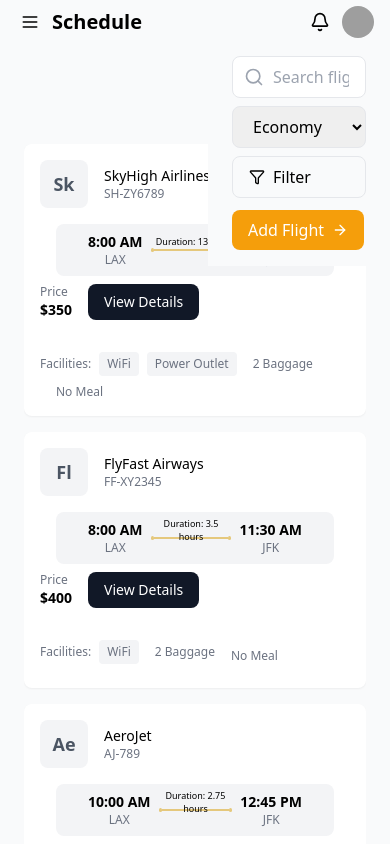
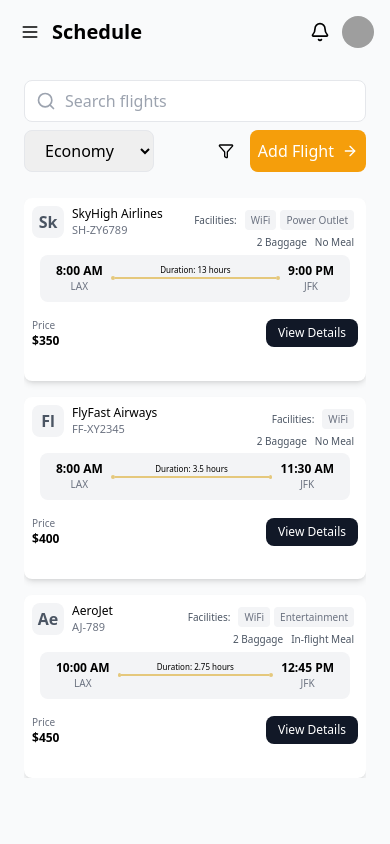
Before and after one commit to NikhilAnpat/ticketBookingAdmin, a React (Vite) app: page /schedule in a window 390 px wide. Built offline with nearby package versions, Linux system fonts and the light colour scheme; grey boxes are pictures that could not be loaded.

Commit message:
shedule and booking fix
shadow add schedule page scrolling Facilities div fix

```diff
--- a/src/App.tsx
+++ b/src/App.tsx
@@ -1,5 +1,5 @@
 
-import React, { useState } from "react";
+import { useState } from "react";
 import { Routes, Route, useLocation } from "react-router-dom";
 import LeftNav from "./components/common/LeftNav";
 import Header from "./components/common/Header";
--- a/src/components/modal/BookingUserDetails.tsx
+++ b/src/components/modal/BookingUserDetails.tsx
@@ -6,7 +6,7 @@ const BookingUserDetails = ({ person, onClose }) => {
 
   return (
     <div
-      className="fixed inset-[-16px] z-40 flex items-center justify-center p-4 bg-black bg-opacity-50"
+      className="fixed inset-[-16px] z-40 flex items-center justify-center p-[1.5rem] bg-black bg-opacity-50"
       onClick={onClose}
     >
       <div
--- a/src/components/modal/bookingUserList.tsx
+++ b/src/components/modal/bookingUserList.tsx
@@ -10,7 +10,7 @@ function BookingUserList({ flight, onClose }) {
   }
 
   return (
-    <div className="fixed inset-[-16px] px-8 flex items-center justify-center p-4 bg-black bg-opacity-50 z-[999]" onClick={onClose}>
+    <div className="fixed inset-[-16px] px-8 flex items-center justify-center p-4 bg-black bg-opacity-60 z-[999]" onClick={onClose}>
       <div className="w-full max-w-md bg-white rounded-lg shadow-lg" onClick={(e) => e.stopPropagation()}
       >
         <div className="flex items-center justify-between px-4 py-3 bg-yellow-500 rounded-t-lg">
--- a/src/screens/Bookings.tsx
+++ b/src/screens/Bookings.tsx
@@ -291,8 +291,8 @@ export default function Bookings() {
 
   return (
     <>
-    <div className="min-h-screen p-3 bg-gray-50">
-      <div className="fixed right-0 z-50 flex flex-col-reverse items-start gap-2 p-3 left-[13rem] top-10 sm:flex-row sm:gap-0 sm:justify-between sm:items-center bg-gray-50">
+    <div className="p-3 bg-gray-50 overflow-hidden">
+      <div className="flex flex-col-reverse items-start gap-2 p-3 left-[13rem] top-10 sm:flex-row sm:gap-0 sm:justify-between sm:items-center bg-gray-50  ">
         <div className="flex flex-row justify-center space-x-2 sm:items-center">
           <div className="flex gap-2">
             {/* Date Range Filter */}
@@ -456,7 +456,7 @@ export default function Bookings() {
         )}
       </div>
 
-      <div className="space-y-4 mt-[12px] sm:mt-[50px]">
+      <div className="space-y-4 mt-[10px] sm:mt-[20px] overflow-y-auto max-h-[calc(100vh-200px)]">
         {filteredFlights.length > 0 ? (
           filteredFlights.map((flight, index) => (
             <BookingRow key={index} flight={flight} />
--- a/src/screens/Schedule.tsx
+++ b/src/screens/Schedule.tsx
@@ -85,55 +85,108 @@ const FlightCard = ({
   flight: Flight;
   onViewDetails: () => void;
 }) => (
-  <div className="p-4 mb-4 bg-white rounded-lg shadow-sm sm:p-6">
-    <div className="flex flex-wrap items-center justify-between sm:flex-nowrap">
+  <div className="relative p-2 mb-4 bg-white rounded-lg shadow-md sm:p-6">
+    {/* Facilities Section - Only visible on larger screens at top */}
+    <div className="flex-wrap items-center hidden mb-4 space-x-4 text-sm text-gray-500 lg:flex">
+      <div className="flex items-center space-x-2">
+        <span className="text-gray-600">Facilities:</span>
+        <div className="flex flex-wrap gap-2">
+          {flight.facilities.map((facility, index) => (
+            <span
+              key={index}
+              className="px-2 py-1 text-xs bg-gray-100 rounded sm:text-sm whitespace-nowrap"
+            >
+              {facility}
+            </span>
+          ))}
+        </div>
+      </div>
+      <div className="flex items-center gap-4">
+        <span className="text-gray-600 whitespace-nowrap">
+          {flight.baggage}
+        </span>
+        <span className="text-gray-600 whitespace-nowrap">{flight.meal}</span>
+      </div>
+    </div>
+
+    <div className="absolute block right-3 top-3 lg:hidden">
+      <div className="flex flex-col items-end text-xs text-gray-500 sm:text-sm">
+        <div className="flex items-center space-x-2">
+          <span className="text-gray-600 text-[10px] sm:text-xs">
+            Facilities:
+          </span>
+          <div className="flex flex-wrap justify-end gap-1 sm:gap-2">
+            {flight.facilities.map((facility, index) => (
+              <span
+                key={index}
+                className="px-1.5 py-0.5 text-[10px] bg-gray-100 rounded sm:px-2 sm:py-1 sm:text-xs whitespace-nowrap"
+              >
+                {facility}
+              </span>
+            ))}
+          </div>
+        </div>
+        <div className="flex items-center justify-end gap-2 mt-1 sm:gap-4">
+          <span className="text-gray-600 text-[10px] sm:text-xs whitespace-nowrap">
+            {flight.baggage}
+          </span>
+          <span className="text-gray-600 text-[10px] sm:text-xs whitespace-nowrap">
+            {flight.meal}
+          </span>
+        </div>
+      </div>
+    </div>
+
+    <div className="flex flex-wrap items-center justify-between lg:flex-nowrap ">
       {/* Airline Info Section */}
-      <div className="flex items-center flex-shrink-0 mb-4 space-x-4 sm:mb-0">
-        <div className="flex items-center justify-center w-12 h-12 bg-gray-100 rounded-lg">
-          <span className="text-lg font-bold text-gray-600">
+      <div className="relative flex items-center flex-shrink-0 mb-4 space-x-4 sm:mb-2">
+        <div className="flex items-start flex-1">
+          <div className="flex items-center justify-center w-8 h-8 bg-gray-100 rounded-lg sm:w-12 sm:h-12">
+            <span className="text-base font-bold text-gray-600 sm:text-lg">
               {flight.airline.name.substring(0, 2)}
             </span>
           </div>
-        <div>
-          <h3 className="text-sm font-medium sm:text-base">
+          <div className="ml-2 sm:ml-4">
+            <h3 className="text-xs font-medium sm:text-sm md:text-base">
               {flight.airline.name}
             </h3>
-          <p className="text-xs text-gray-500 sm:text-sm">
+            <p className="text-[11px] text-gray-500 sm:text-xs md:text-sm">
               {flight.airline.code}
             </p>
           </div>
         </div>
+      </div>
 
       {/* Flight Info Section */}
-      <div className="flex-1 mx-4 mb-2 sm:mx-8 sm:mb-0">
-        <div className="flex items-center justify-center flex-grow order-last px-8 py-2 bg-gray-100 rounded-lg xl:mx-4">
+      <div className="flex-col w-full gap-2 mx-2 mb-2 sm:mx-8 sm:mb-5 sm:flex-col sm:justify-center sm:items-start ">
+        <div className="flex items-center justify-center w-full px-4 py-2 bg-gray-100 rounded-lg sm:px-8 sm:py-2">
           <div className="text-center">
-            <p className="text-sm font-semibold sm:text-lg">
+            <p className="text-xs font-semibold sm:text-sm md:text-lg">
               {flight.departure.time}
             </p>
-            <p className="text-xs text-gray-500 sm:text-sm">
+            <p className="text-[10px] text-gray-500 sm:text-xs md:text-sm">
               {flight.departure.code}
             </p>
           </div>
 
-          <div className="relative flex-1 mx-2 sm:mx-4">
+          <div className="relative flex-1 mx-2 sm:mx-4 ">
             <div className="absolute flex items-center justify-center w-full -translate-y-1/2 top-1/2">
-              <span className="h-1 w-1 sm:h-1.5 sm:w-1.5 rounded-full bg-[#E5C87C]"></span>
+              <span className="h-1 w-1 rounded-full bg-[#E5C87C]"></span>
               <div className="h-0.5 w-full bg-[#E5C87C]"></div>
-              <span className="h-1 w-1 sm:h-1.5 sm:w-1.5 rounded-full bg-[#E5C87C]"></span>
+              <span className="h-1 w-1 rounded-full bg-[#E5C87C]"></span>
             </div>
 
-            <div className="relative items-center text-[9px] sm:text-[11px] text-center text-black -top-2 sm:-top-3">
+            <div className="relative items-center text-[8px] sm:text-[11px] text-center text-black -top-2">
               <span>Duration: </span>
               {flight.duration}
             </div>
           </div>
 
           <div className="text-center">
-            <p className="text-sm font-semibold sm:text-lg">
+            <p className="text-xs font-semibold sm:text-sm md:text-lg">
               {flight.arrival.time}
             </p>
-            <p className="text-xs text-gray-500 sm:text-sm">
+            <p className="text-[10px] text-gray-500 sm:text-xs md:text-sm">
               {flight.arrival.code}
             </p>
           </div>
@@ -141,35 +194,22 @@ const FlightCard = ({
       </div>
 
       {/* Price and View Details Section */}
-      <div className="flex items-center flex-shrink-0 mb-4 space-x-4 sm:mb-0">
-        <div>
-          <p className="text-xs text-gray-500 sm:text-sm">Price</p>
-          <p className="text-sm font-semibold sm:text-lg">${flight.price}</p>
+      <div className="flex items-center justify-between flex-shrink-0 w-full py-2 mb-4 space-x-4 sm:mb-0 sm:w-auto">
+        <div className="flex-shrink-0">
+          <p className="text-[10px] text-gray-500 sm:text-xs md:text-sm">
+            Price
+          </p>
+          <p className="text-xs font-semibold sm:text-sm md:text-lg">
+            ${flight.price}
+          </p>
         </div>
         <button
           onClick={onViewDetails}
-          className="px-4 py-2 text-sm text-white bg-gray-900 rounded-lg sm:text-base hover:bg-gray-800"
+          className="px-3 py-1.5 text-xs text-white bg-gray-900 rounded-lg sm:px-4 sm:py-2 sm:text-sm hover:bg-gray-800"
         >
           View Details
         </button>
       </div>
-    </div>
-
-    {/* Facilities, Baggage, Meal Section */}
-    <div className="flex flex-wrap items-center mt-4 space-x-4 text-xs text-gray-500 sm:text-sm sm:flex-nowrap">
-      <div className="flex items-center mb-2 space-x-2 sm:mb-0">
-        <span>Facilities:</span>
-        {flight.facilities.map((facility, index) => (
-          <span
-            key={index}
-            className="px-2 py-1 text-xs bg-gray-100 rounded sm:text-sm"
-          >
-            {facility}
-          </span>
-        ))}
-      </div>
-      <div className="mb-2 sm:mb-0">{flight.baggage}</div>
-      <div>{flight.meal}</div>
     </div>
   </div>
 );
@@ -187,8 +227,8 @@ export default function Schedule() {
   }
 
   return (
-    <div className="min-h-screen bg-gray-50">
-      <div className="fixed right-0 z-50 left-[13rem] top-10 px-6 py-4 bg-gray-50">
+    <div className="overflow-hidden bg-gray-50">
+      <div className="left-[13rem] top-10 px-6 py-4 bg-gray-50 block">
         <div className="max-w-6xl mx-auto">
           <div className="flex flex-wrap items-center justify-between gap-3">
             <div className="flex flex-col items-center w-full gap-2 sm:flex-row sm:w-auto">
@@ -201,30 +241,34 @@ export default function Schedule() {
                 />
               </div>
 
-              <select className="w-full px-4 py-2 border rounded-lg sm:w-auto">
+              <div className="flex justify-between w-[100%]">
+                <div>
+                  <select className="px-4 py-2 border rounded-lg">
                     <option>Economy</option>
                     <option>Business</option>
                     <option>First Class</option>
                   </select>
-
-              <button className="flex items-center w-full px-4 py-2 space-x-2 border rounded-lg sm:w-auto hover:bg-gray-50">
+                </div>
+                <div className="flex ">
+                  <button className="flex items-center px-4 py-2 space-x-2 sm:w-auto hover:bg-gray-50">
                     <Filter className="w-4 h-4" />
-                <span>Filter</span>
+                    <span className="hidden lg:inline">Filter</span>
                   </button>
-            </div>
-
                   {/* "Add Flight" button */}
-            <button className="flex items-center px-4 py-2 space-x-2 text-white rounded-lg bg-amber-500 hover:bg-amber-600 sm:w-auto">
+                  <button className="flex items-center px-2 py-1 space-x-2 text-white rounded-lg bg-amber-500 hover:bg-amber-600 lg:mx-2">
                     <span>Add Flight</span>
                     <ArrowRight className="w-4 h-4" />
                   </button>
                 </div>
               </div>
             </div>
+          </div>
+        </div>
+      </div>
 
       {/* Flight Cards Container */}
-      <div className="mt-[100px] sm:mt-[80px] px-6">
-        <div className="overflow-y-auto max-h-[calc(100vh-120px)] sm:max-h-[calc(100vh-90px)]">
+      <div className="mt-[10px] sm:mt-[20px] px-6">
+        <div className="overflow-y-auto max-h-[calc(100vh-200px)] space-y-4">
           {flights.map((flight) => (
             <FlightCard
               key={flight.id}
```
Also changed, not shown: src/components/modal/addBooking.tsx (+66 -65 lines). Lines whose indentation alone changed are shown as unchanged.
